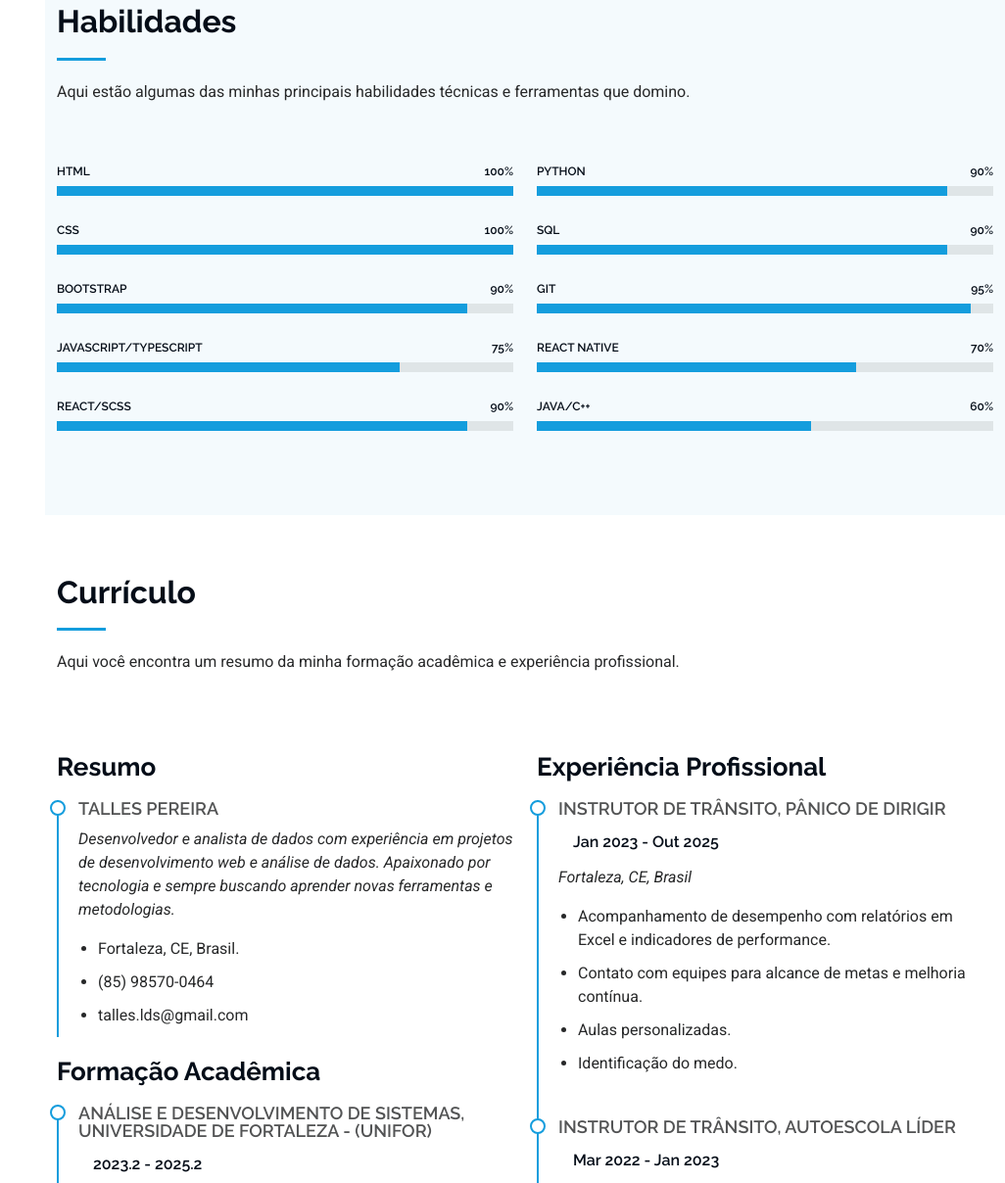
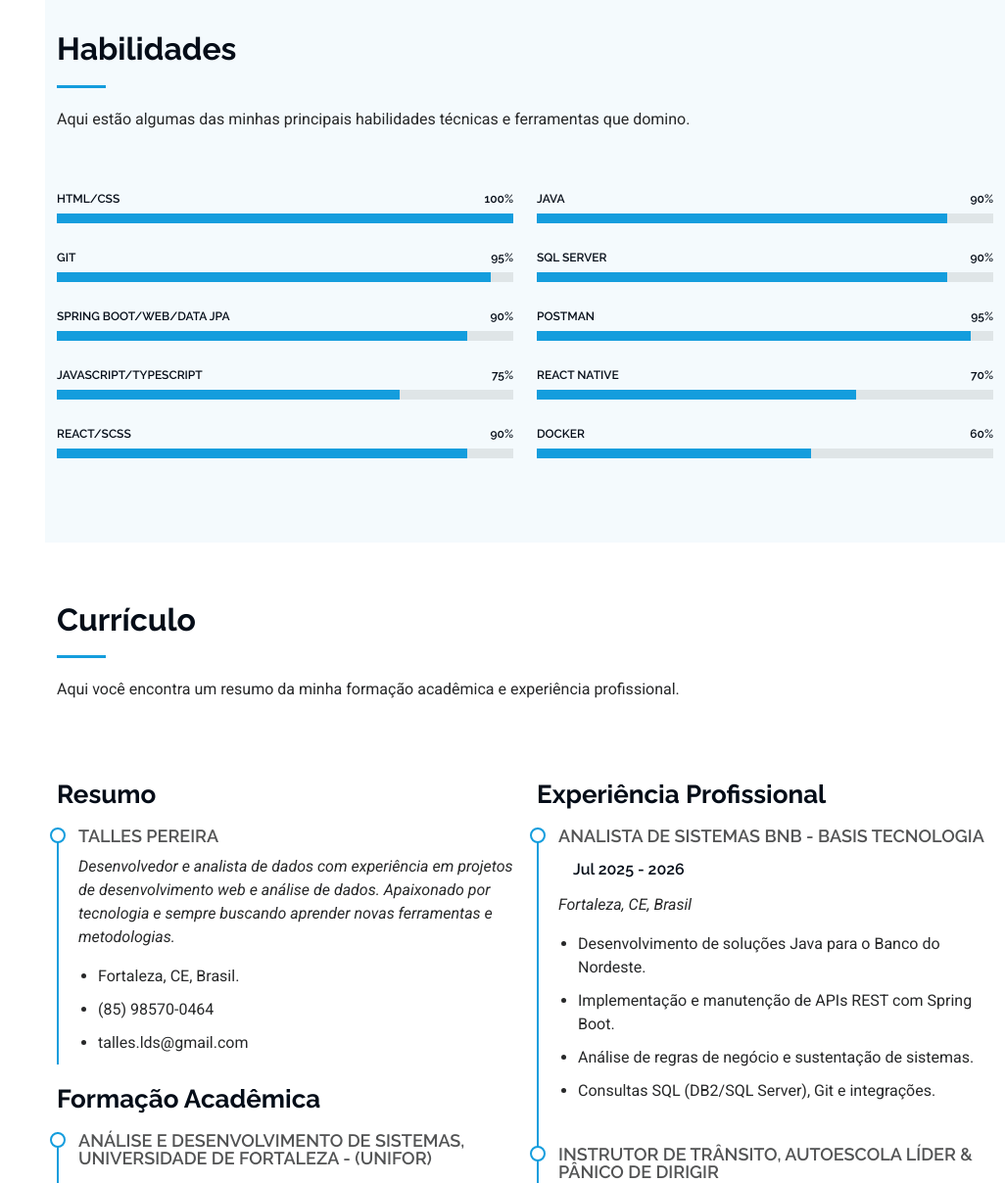
Before and after one commit to PereiraTalles/Portfolio_PereiraTalles, a website: page index.html in a window 1280 px wide. Shown: the part 1592-2800 px from the top of the page at 98% size, without its empty margins (254-1280 px from the left). Drawn offline with Linux system fonts and the light colour scheme.

Commit message:
Atualização simples

```diff
--- a/index.html
+++ b/index.html
@@ -58,7 +58,7 @@
       <img src="assets/img/imagem_fundo.jpg" alt="" data-aos="fade-in" class="">
       <div class="container" data-aos="fade-up" data-aos-delay="100">
         <h2>Talles Pereira</h2>
-        <p>Sou especialista em <span class="typed" data-typed-items="Desenvolvimento de Soluções Web., APIs e Integração de Sistemas., Automação de Processos., Consultoria em Banco de Dados., Consultoria em Banco de Dados.">Desenvolvedor</span><span class="typed-cursor typed-cursor--blink" aria-hidden="true"></span><span class="typed-cursor typed-cursor--blink" aria-hidden="true"></span></p>
+        <p>Sou especialista em <span class="typed" data-typed-items="Desenvolvimento em Java.,Desenvolvimento de Soluções Web., APIs e Integração de Sistemas., Consultoria em Banco de Dados., Consultoria em Banco de Dados.">Desenvolvedor</span><span class="typed-cursor typed-cursor--blink" aria-hidden="true"></span><span class="typed-cursor typed-cursor--blink" aria-hidden="true"></span></p>
       </div>
     </section>
 
@@ -84,14 +84,14 @@
                   <li><i class="bi bi-chevron-right"></i> <strong>Telefone:</strong> <span>+55 85 98570-0464</span></li>
                   <li><i class="bi bi-chevron-right"></i> <strong>E-mail:</strong> <span>talles.lds@gmail.com</span></li>
                   <li><i class="bi bi-chevron-right"></i> <strong>Cidade:</strong> <span>Ceará, Brasil</span></li>
+                  <li><i class="bi bi-chevron-right"></i> <strong>Idade:</strong> <span>31</span></li>
                 </ul>
               </div>
               <div class="col-lg-6">
                 <ul>
-                  <li><i class="bi bi-chevron-right"></i> <strong>Idade:</strong> <span>30</span></li>
-                  <li><i class="bi bi-chevron-right"></i> <strong>Formação:</strong> <span>Tecnológico</span></li>
-                  <li><i class="bi bi-chevron-right"></i> <strong>Curso:</strong> <span>Análise e Desenvolvimento de Sistemas</span></li>
-                  <li><i class="bi bi-chevron-right"></i> <strong>Freelance:</strong> <span>Disponível</span></li>
+                  <li><i class="bi bi-chevron-right"></i> <strong>Graduação:</strong> <span>Análise e Desenvolvimento de Sistemas</span></li>
+                  <li><i class="bi bi-chevron-right"></i> <strong>Pós-Graduação:</strong> <span>Desenvolvimento de Aplicações Web</span></li>
+                  <li><i class="bi bi-chevron-right"></i> <strong>Pós-Graduação:</strong> <span>Desenvolvimento de Sistemas Java</span></li>
                 </ul>
               </div>
             </div>
@@ -113,19 +113,19 @@
         <div class="row skills-content skills-animation">
           <div class="col-lg-6">
             <div class="progress">
-              <span class="skill"><span>HTML</span> <i class="val">100%</i></span>
+              <span class="skill"><span>HTML/CSS</span> <i class="val">100%</i></span>
               <div class="progress-bar-wrap">
                 <div class="progress-bar" role="progressbar" aria-valuenow="100" aria-valuemin="0" aria-valuemax="100"></div>
               </div>
             </div>
             <div class="progress">
-              <span class="skill"><span>CSS</span> <i class="val">100%</i></span>
+              <span class="skill"><span>Git</span> <i class="val">95%</i></span>
               <div class="progress-bar-wrap">
-                <div class="progress-bar" role="progressbar" aria-valuenow="100" aria-valuemin="0" aria-valuemax="100"></div>
+                <div class="progress-bar" role="progressbar" aria-valuenow="95" aria-valuemin="0" aria-valuemax="100"></div>
               </div>
             </div>
             <div class="progress">
-              <span class="skill"><span>Bootstrap</span> <i class="val">90%</i></span>
+              <span class="skill"><span>Spring Boot/Web/Data JPA</span> <i class="val">90%</i></span>
               <div class="progress-bar-wrap">
                 <div class="progress-bar" role="progressbar" aria-valuenow="90" aria-valuemin="0" aria-valuemax="100"></div>
               </div>
@@ -145,19 +145,19 @@
           </div>
           <div class="col-lg-6">
             <div class="progress">
-              <span class="skill"><span>Python</span> <i class="val">90%</i></span>
+              <span class="skill"><span>Java</span> <i class="val">90%</i></span>
               <div class="progress-bar-wrap">
                 <div class="progress-bar" role="progressbar" aria-valuenow="90" aria-valuemin="0" aria-valuemax="100"></div>
               </div>
             </div>
             <div class="progress">
-              <span class="skill"><span>SQL</span> <i class="val">90%</i></span>
+              <span class="skill"><span>SQL Server</span> <i class="val">90%</i></span>
               <div class="progress-bar-wrap">
                 <div class="progress-bar" role="progressbar" aria-valuenow="90" aria-valuemin="0" aria-valuemax="100"></div>
               </div>
             </div>
             <div class="progress">
-              <span class="skill"><span>Git</span> <i class="val">95%</i></span>
+              <span class="skill"><span>Postman</span> <i class="val">95%</i></span>
               <div class="progress-bar-wrap">
                 <div class="progress-bar" role="progressbar" aria-valuenow="95" aria-valuemin="0" aria-valuemax="100"></div>
               </div>
@@ -169,7 +169,7 @@
               </div>
             </div>
             <div class="progress">
-              <span class="skill"><span>Java/C++</span> <i class="val">60%</i></span>
+              <span class="skill"><span>Docker</span> <i class="val">60%</i></span>
               <div class="progress-bar-wrap">
                 <div class="progress-bar" role="progressbar" aria-valuenow="60" aria-valuemin="0" aria-valuemax="100"></div>
               </div>
@@ -219,19 +219,19 @@
           <div class="col-lg-6" data-aos="fade-up" data-aos-delay="200">
             <h3 class="resume-title">Experiência Profissional</h3>
             <div class="resume-item">
-              <h4>Instrutor de Trânsito, Pânico de Dirigir</h4>
-              <h5> Jan 2023 - Out 2025</h5>
+              <h4>Analista de Sistemas BNB - Basis Tecnologia</h4>
+              <h5> Jul 2025 - 2026</h5>
               <p><em>Fortaleza, CE, Brasil</em></p>
               <ul>
-                <li>Acompanhamento de desempenho com relatórios em Excel e indicadores de performance.</li>
-                <li>Contato com equipes para alcance de metas e melhoria contínua.</li>
-                <li>Aulas personalizadas.</li>
-                <li>Identificação do medo.</li>
+                <li>Desenvolvimento de soluções Java para o Banco do Nordeste.</li>
+                <li>Implementação e manutenção de APIs REST com Spring Boot.</li>
+                <li>Análise de regras de negócio e sustentação de sistemas.</li>
+                <li>Consultas SQL (DB2/SQL Server), Git e integrações.</li>
               </ul>
             </div>
             <div class="resume-item">
-              <h4>Instrutor de Trânsito, Autoescola Líder</h4>
-              <h5>Mar 2022 - Jan 2023</h5>
+              <h4>Instrutor de Trânsito, Autoescola Líder & Pânico de Dirigir</h4>
+              <h5>Mar 2022 - Out 2025</h5>
               <p><em>Fortaleza, CE, Brasil</em></p>
               <ul>
                 <li>Orientação sobre segurança no trânsito.</li>
@@ -276,9 +276,9 @@
               <div class="portfolio-content h-100">
                 <img src="assets/img/portfolio/app-1.jpg" class="img-fluid" alt="App De Finanças">
                 <div class="portfolio-info">
-                  <h4>Destinado a um projeto C++</h4>
-                  <p>CRUD EM C++</p>
-                  <a href="assets/img/portfolio/app-1.jpg" title="Crud em c++" data-gallery="portfolio-gallery-app" class="glightbox preview-link"><i class="bi bi-zoom-in"></i></a>
+                  <h4>CRUD em Java</h4>
+                  <p>CRUD EM Java, com spring boot</p>
+                  <a href="assets/img/portfolio/app-1.jpg" title="Crud em java" data-gallery="portfolio-gallery-app" class="glightbox preview-link"><i class="bi bi-zoom-in"></i></a>
                   <a href="portfolio-details-Logica-algoritimo.html" title="More Details" class="details-link"><i class="bi bi-link-45deg"></i></a>
                 </div>
               </div>
```
Also changed, not shown: portfolio-details-Logica-algoritimo.html (+3 -3 lines).
